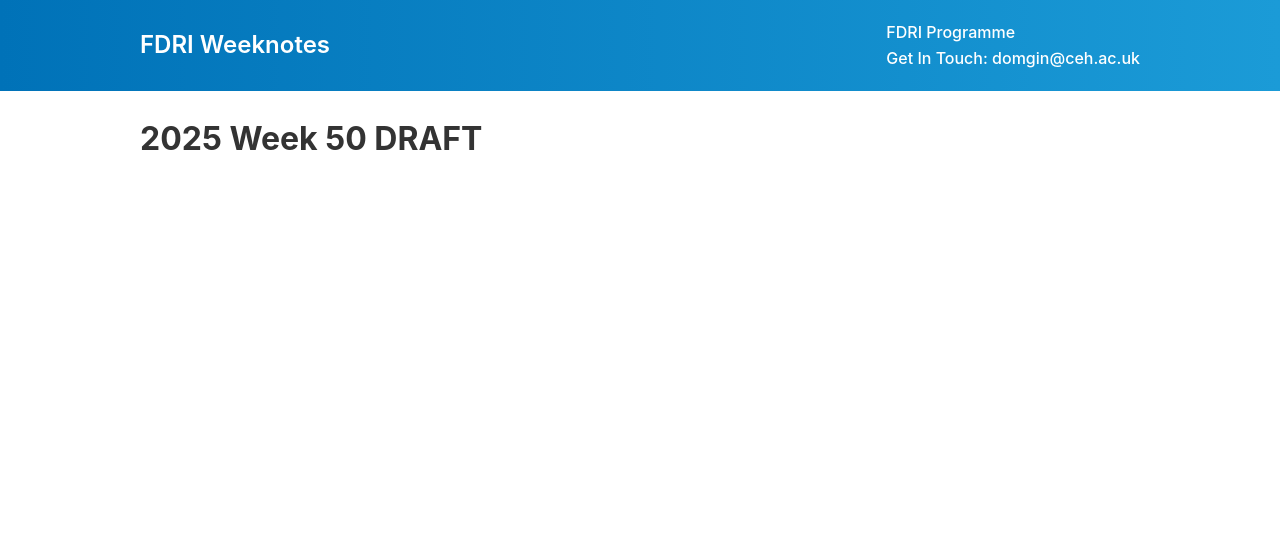
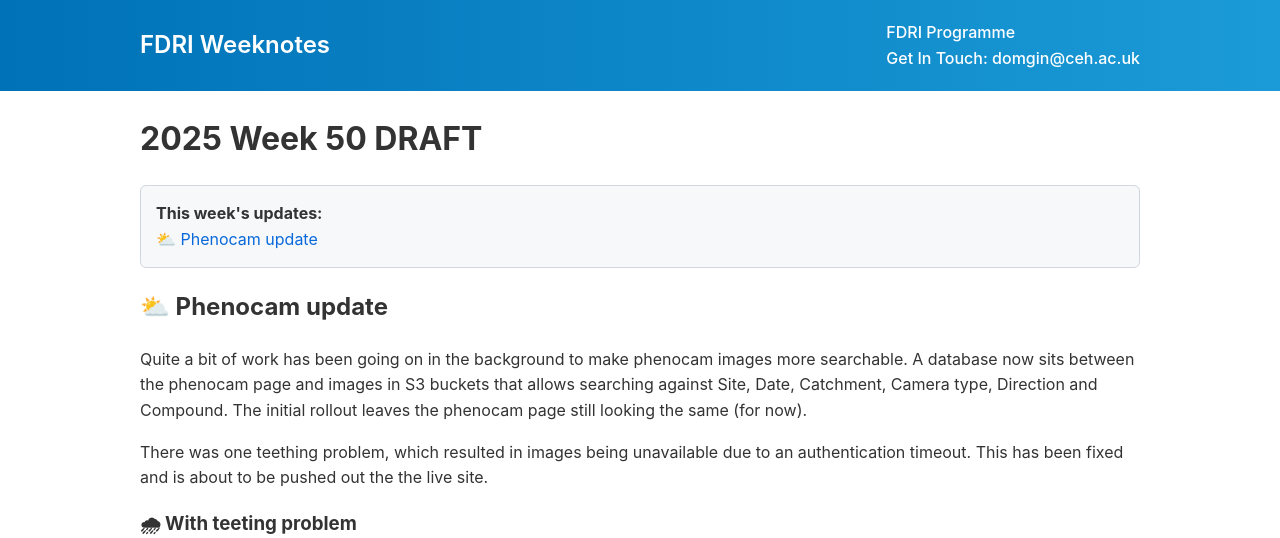
Before and after one commit to NERC-CEH/fdri_words, a Jekyll site: the page built from weeknotes/2025/50.md, in a window 1280 px wide and 1400 px high. Shown: the top 538 px of the window. Built offline with Jekyll 4.4.1, drawn with Linux system fonts in a browser that asks for light colours; our own code applies the rules of GitHub Pages for plain Markdown files; some of the changed text lies outside the part shown; grey boxes are pictures that could not be loaded.

Commit message:
Update 50.md - phenocam update

```diff
--- a/weeknotes/2025/50.md
+++ b/weeknotes/2025/50.md
@@ -1 +1,14 @@
 # 2025 Week 50 DRAFT
+
+## ⛅ Phenocam update
+
+Quite a bit of work has been going on in the background to make phenocam images more searchable.  A database now sits between the phenocam page and images in S3 buckets that allows searching against Site, Date, Catchment, Camera type, Direction and Compound.  The initial rollout leaves the phenocam page still looking the same (for now).
+
+There was one teething problem, which resulted in images being unavailable due to an authentication timeout.  This has been fixed and is about to be pushed out the the live site.
+
+### 🌧 With teeting problem
+
+<img width="600" alt="Screenshot 2025-12-11 083604" src="https://github.com/user-attachments/assets/d9ade741-371d-4f76-98ab-6f15088590b8" />
+
+### 🫥	Without teeting problem (deployed imminently)
+<img width="600" alt="Screenshot 2025-12-11 083752" src="https://github.com/user-attachments/assets/87bb7532-5808-476c-8423-d405ed209a0c" />
```
